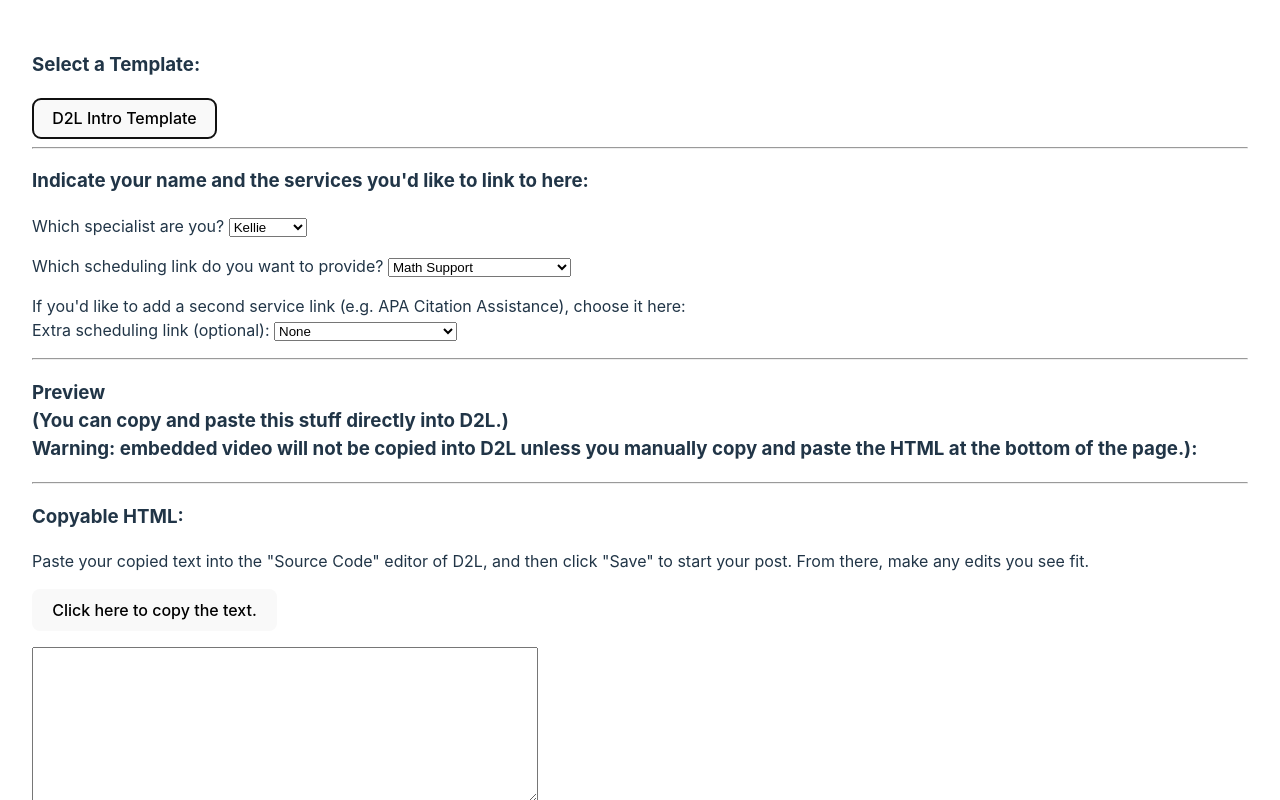
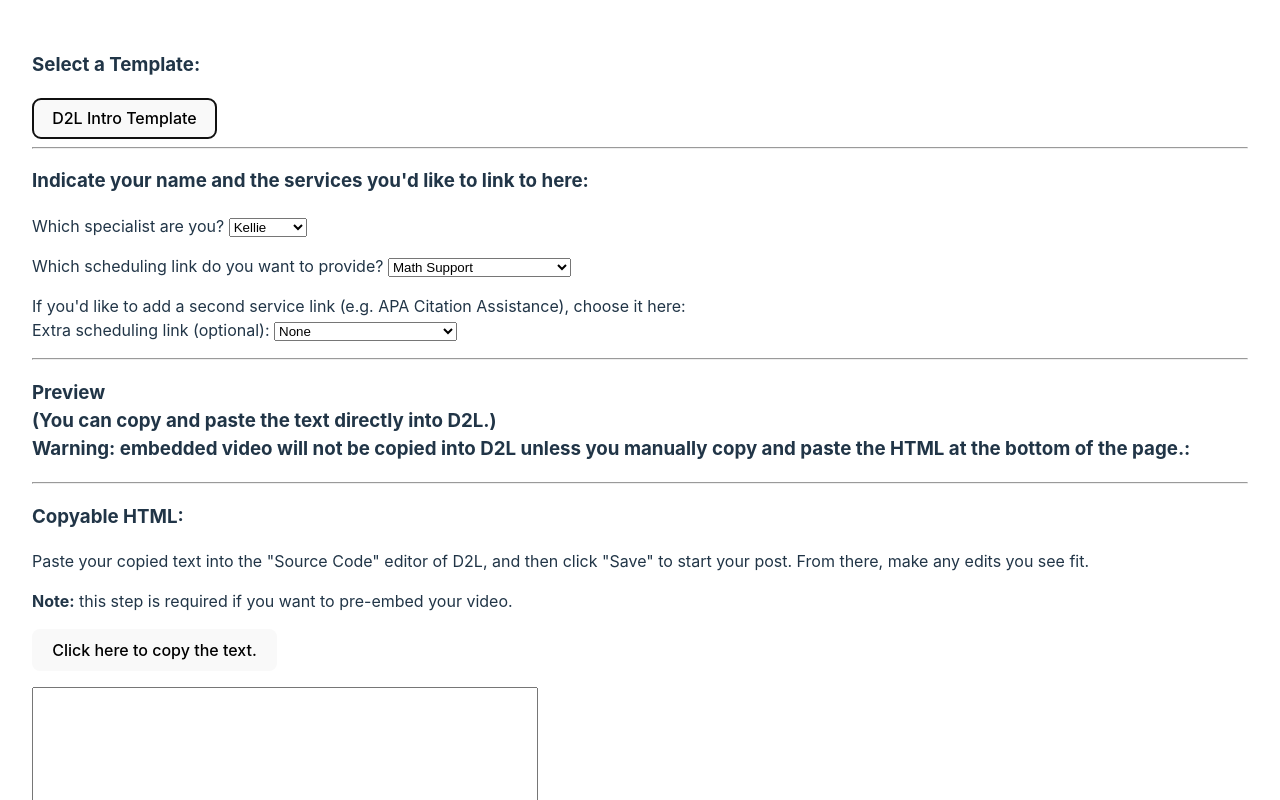
Before and after one commit to mordower-nlu/d2l-announcement-templater, a React (Vite) app: page / in a window 1280 px wide. Both pictures are taken after a click on the button "D2L Intro Template". Shown: the top 800 px of the page. Built offline with nearby package versions, Linux system fonts and the light colour scheme.

Commit message:
Update D2LIntroTemplate.jsx

```diff
--- a/src/pages/D2LIntroTemplate.jsx
+++ b/src/pages/D2LIntroTemplate.jsx
@@ -129,12 +129,13 @@ export function D2LIntroTemplate(){
         </p>
         <hr/>
 
-        <h3>Preview <br/>(You can copy and paste this stuff directly into D2L.)<br/> Warning: embedded video will not be copied into D2L unless you manually copy and paste the HTML at the bottom of the page.):</h3>
+        <h3>Preview <br/>(You can copy and paste the text directly into D2L.)<br/> Warning: embedded video will not be copied into D2L unless you manually copy and paste the HTML at the bottom of the page.:</h3>
         {htmlCopyable}
 
         <hr/>
         <h3>Copyable HTML:</h3>
         <p>Paste your copied text into the "Source Code" editor of D2L, and then click "Save" to start your post. From there, make any edits you see fit.</p>
+        <p><b>Note:</b> this step is required if you want to pre-embed your video.</p>
         <p><button onClick={copyCallback}>Click here to copy the text.</button></p>
         <textarea style={{width:"500px", height:"150px"}} readOnly value={ ReactDOMServer.renderToStaticMarkup(htmlCopyable)} ref={htmlTextboxRef}/>
         <h4>Caution:</h4> Double-check for typos after saving the code in D2L (it'll display the text normally once you click "Save" -- I promise). I made this super-quick, so some stuff is still funky.
```
